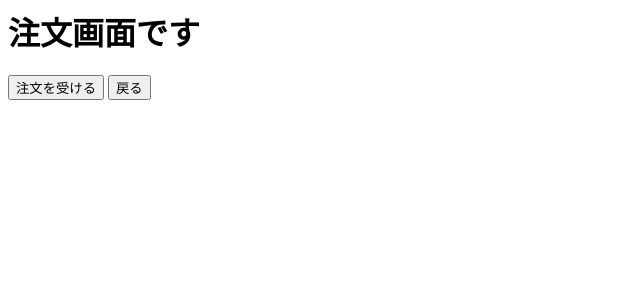
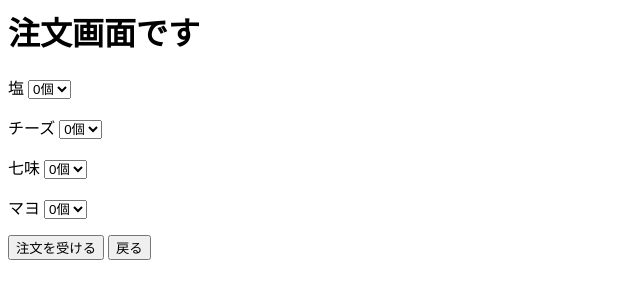
Before and after one commit to YuichirouSeitoku/latency_management, a Flask app: page /order in a window 1280 px wide. Shown: the top 300 px of the page, without its empty margins (0-640 px from the left). Run offline with Flask 2, Linux system fonts and the light colour scheme.

Commit message:
order.htmlに商品を選択するボタンを実装

```diff
--- a/templates/order.html
+++ b/templates/order.html
@@ -6,8 +6,64 @@
 
 <body>
     <h1>注文画面です</h1>
+    <p>塩
+        <select>
+            <option value=0>0個</option>
+            <option value=1>1個</option>
+            <option value=2>2個</option>
+            <option value=3>3個</option>
+            <option value=4>4個</option>
+            <option value=5>5個</option>
+            <option value=6>6個</option>
+            <option value=7>7個</option>
+            <option value=8>8個</option>
+            <option value=9>9個</option>
+        </select>
+    </p>
+    <p>チーズ
+        <select>
+            <option value=0>0個</option>
+            <option value=1>1個</option>
+            <option value=2>2個</option>
+            <option value=3>3個</option>
+            <option value=4>4個</option>
+            <option value=5>5個</option>
+            <option value=6>6個</option>
+            <option value=7>7個</option>
+            <option value=8>8個</option>
+            <option value=9>9個</option>
+        </select>
+    </p>
+    <p>七味
+        <select>
+            <option value=0>0個</option>
+            <option value=1>1個</option>
+            <option value=2>2個</option>
+            <option value=3>3個</option>
+            <option value=4>4個</option>
+            <option value=5>5個</option>
+            <option value=6>6個</option>
+            <option value=7>7個</option>
+            <option value=8>8個</option>
+            <option value=9>9個</option>
+        </select>
+    </p>
+    <p>マヨ
+        <select>
+            <option value=0>0個</option>
+            <option value=1>1個</option>
+            <option value=2>2個</option>
+            <option value=3>3個</option>
+            <option value=4>4個</option>
+            <option value=5>5個</option>
+            <option value=6>6個</option>
+            <option value=7>7個</option>
+            <option value=8>8個</option>
+            <option value=9>9個</option>
+        </select>
+    </p>
     <input type="button" , id="ajax-button" , value="注文を受ける">
-    <input type="button", value="戻る", onclick="location.href='../'">
+    <input type="button" , value="戻る" , onclick="location.href='../'">
 </body>
 <script src="https://code.jquery.com/jquery-3.3.1.min.js"></script>
 <script type="text/javascript" src="../static/order.js"></script>
```
Also changed, not shown: static/menu.css (added, +16 -0 lines).
